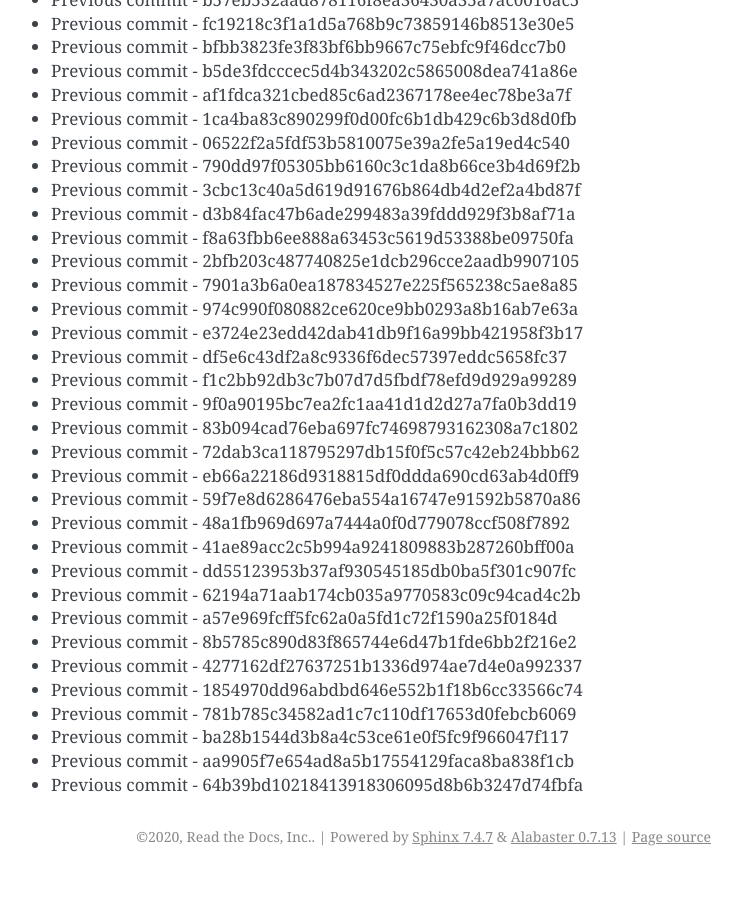
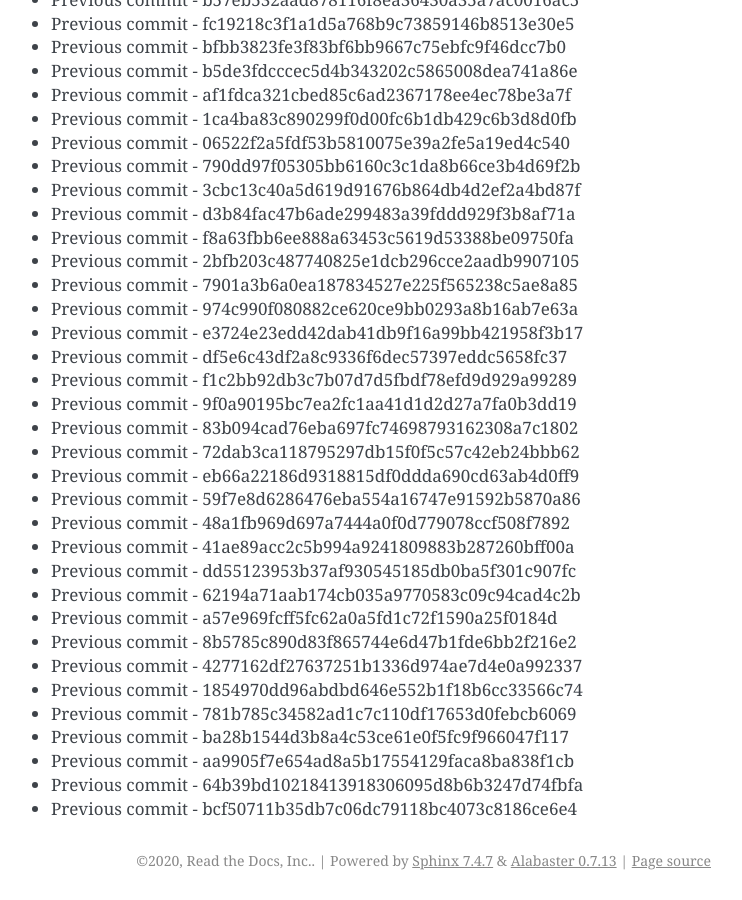
Before and after one commit to readthedocs/rtd-git-stresstest, a Sphinx documentation site: the page built from docs/updates.rst, in a window 1280 px wide and 900 px high, scrolled down 69286 px. Shown: the whole window, without its empty margins (399-1141 px from the left). Built offline with Sphinx 7.4.7, drawn with Linux system fonts in a browser that asks for light colours; before the commit the page ends 70162 px from its top, so only the background shows below that.

Commit message:
Generating commit from previous: bcf50711b35db7c06dc79118bc4073c8186ce6e4

```diff
--- a/docs/updates.rst
+++ b/docs/updates.rst
@@ -2943,3 +2943,4 @@ It can be tested for any performance characteristics.
 * Previous commit - ba28b1544d3b8a4c53ce61e0f5fc9f966047f117
 * Previous commit - aa9905f7e654ad8a5b17554129faca8ba838f1cb
 * Previous commit - 64b39bd10218413918306095d8b6b3247d74fbfa
+* Previous commit - bcf50711b35db7c06dc79118bc4073c8186ce6e4
```
